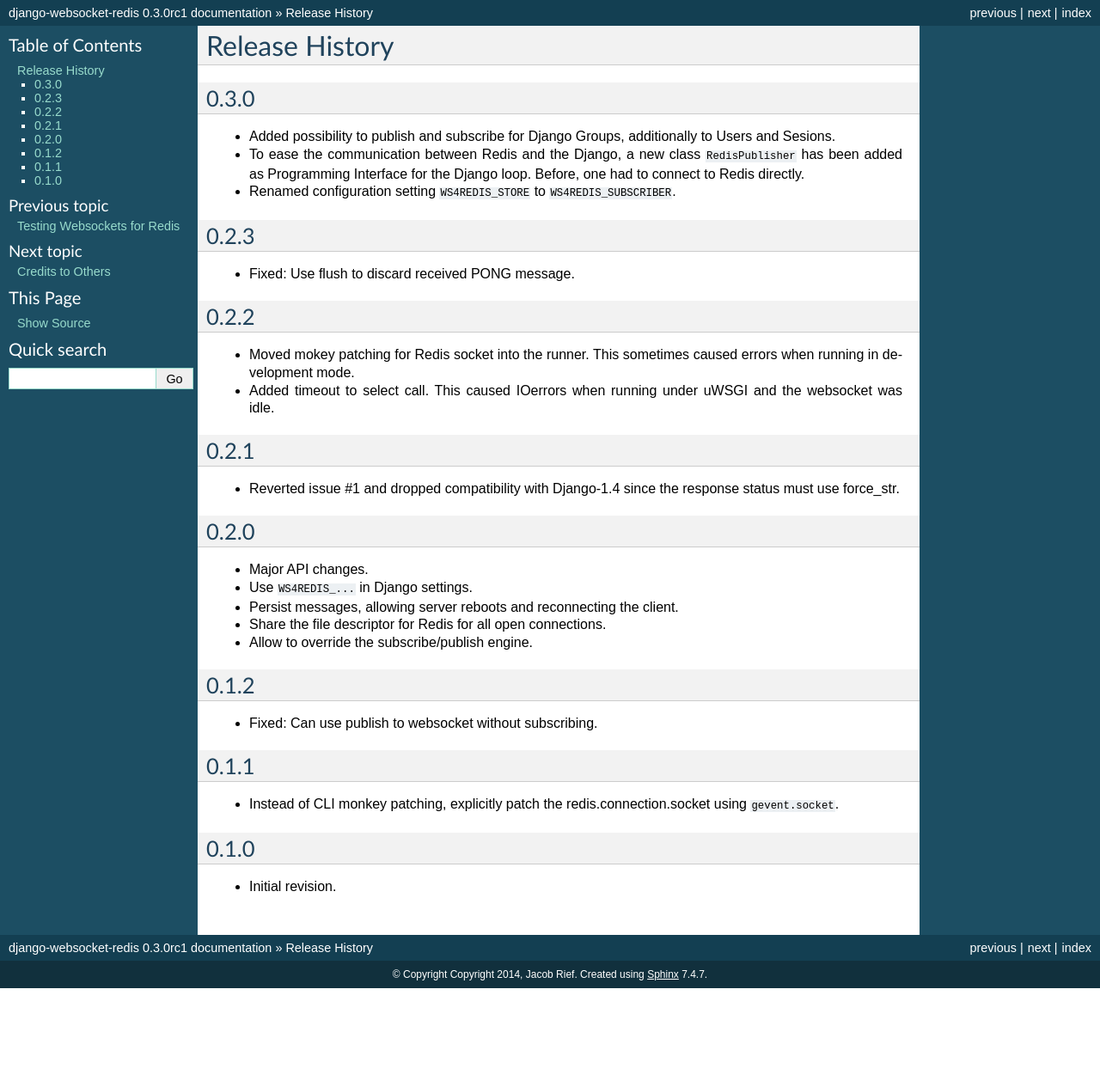
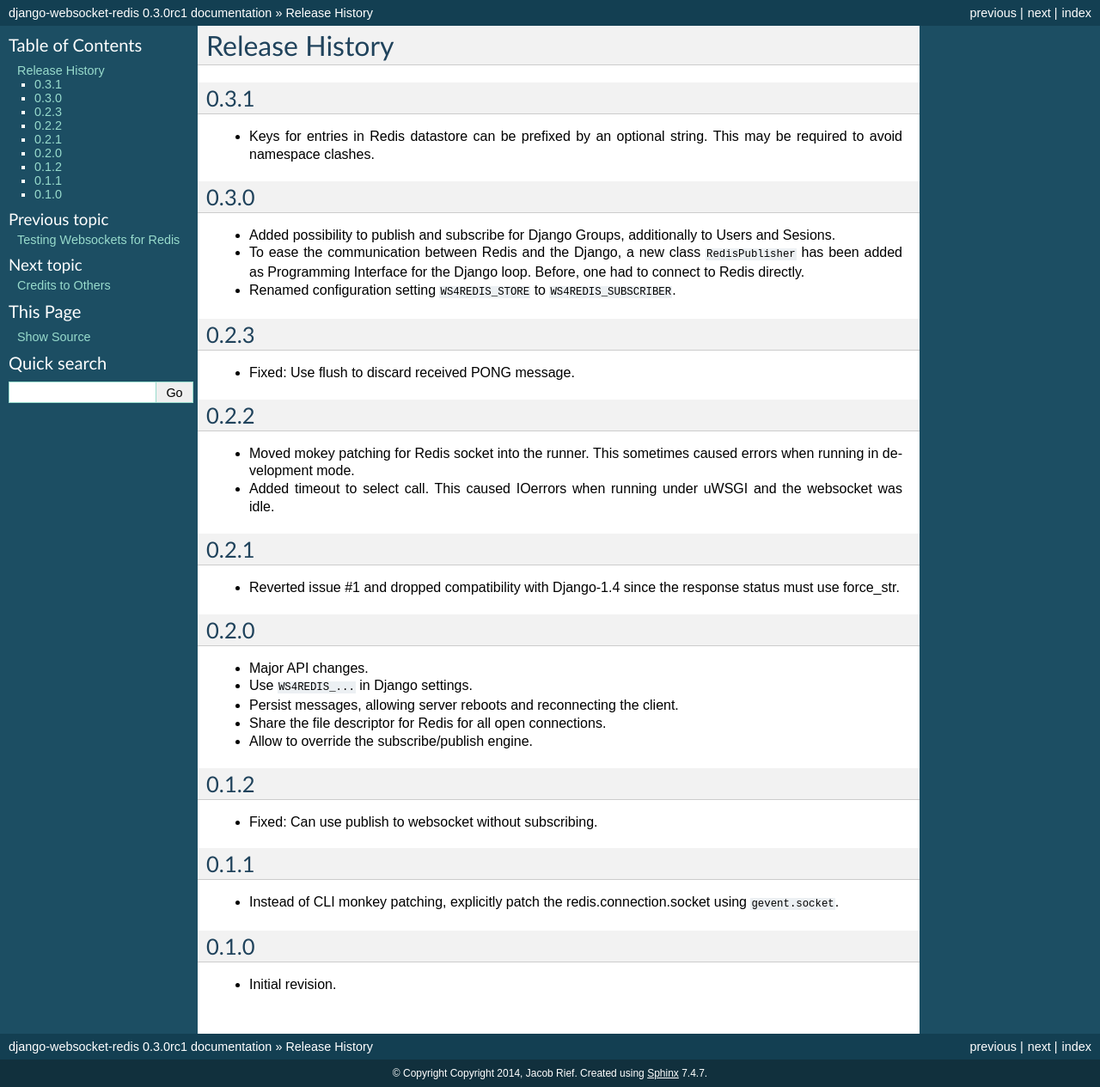
Before and after one commit to jrief/django-websocket-redis, a Sphinx documentation site: the page built from docs/changelog.rst, in a window 1280 px wide. Shown: the whole page at 86% size. Built offline with Sphinx 7.4.7, drawn with Linux system fonts in a browser that asks for light colours; before the commit the page ends 1150 px from its top, so only the background shows below that.

Commit message:
Mention new feature

```diff
--- a/docs/changelog.rst
+++ b/docs/changelog.rst
@@ -3,6 +3,11 @@
 ===============
 Release History
 ===============
+
+0.3.1
+-----
+* Keys for entries in Redis datastore can be prefixed by an optional string. This may be required
+  to avoid namespace clashes.
 
 0.3.0
 -----
```
